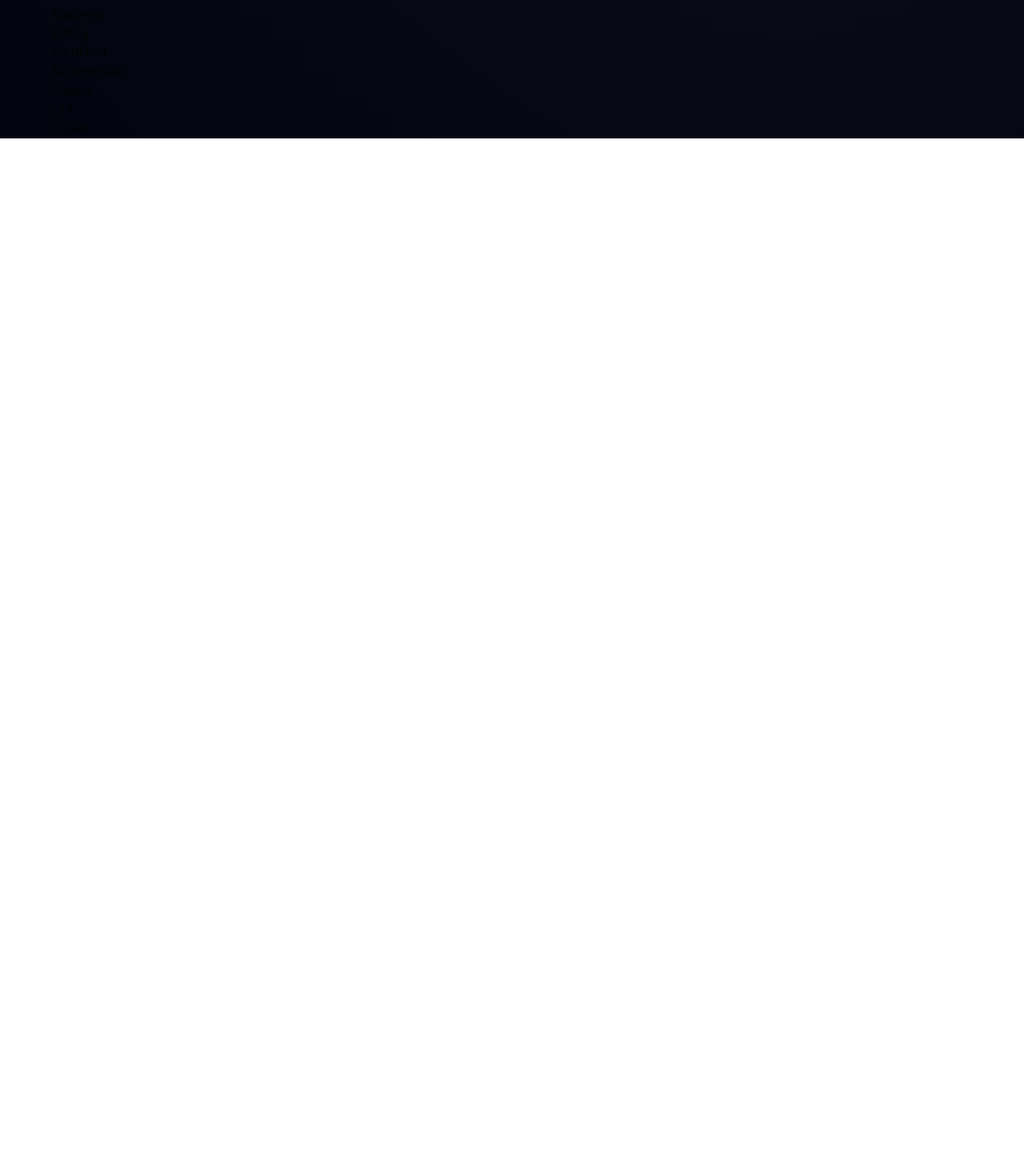
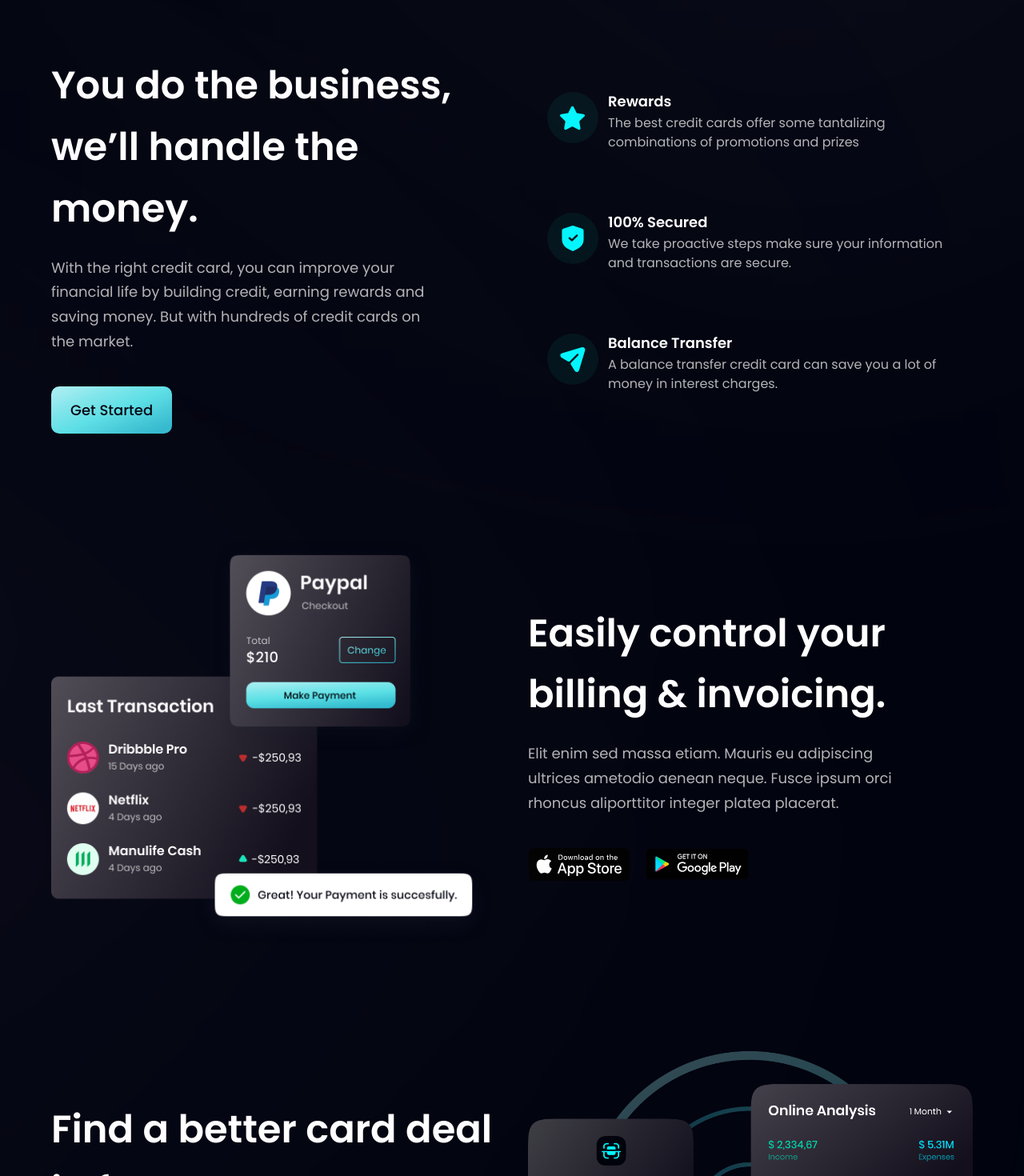
Before and after one commit to MarcelVoigt92/project_Hoobank, a React (Vite) app in the folder modern_bank_app/: page / in a window 1280 px wide. Shown: the part 940-2410 px from the top of the page at 80% size. Before the commit the page ends 1113 px from the top, so only its background shows below. Built offline with nearby package versions, Linux system fonts and the light colour scheme.

Commit message:
Billing,Business,Button,CardDeal done

```diff
--- a/modern_bank_app/src/components/Billing.jsx
+++ b/modern_bank_app/src/components/Billing.jsx
@@ -1,7 +1,39 @@
-import React from "react";
+import { apple, bill, google } from "../assets";
+import styles, { layout } from "../style";
 
-const Billing = () => {
-  return <div>Billing</div>;
-};
-
+const Billing = () => (
+  <section id="product" className={layout.sectionReverse}>
+    <div className={layout.sectionImgReverse}>
+      <img
+        src={bill}
+        alt="billing"
+        className="w-[100%] h-[100%] relative z-[5]"
+      />
+      <div className="absolute z-[3] -left-1/2 top-0 w-[50%] h-[50%] rounded-full white__gradient" />
+      <div className="absolute z-[0] -left-1/2 bottom-0 w-[50%] h-[50%] rounded-full pink__gradient" />
+    </div>
+    <div className={layout.sectionInfo}>
+      <h2 className={styles.heading2}>
+        Easily control your <br className="sm:block hidden" /> billing &
+        invoicing.
+      </h2>
+      <p className={`${styles.paragraph} max-w-[470px] mt-5`}>
+        Elit enim sed massa etiam. Mauris eu adipiscing ultrices ametodio aenean
+        neque. Fusce ipsum orci rhoncus aliporttitor integer platea placerat.
+      </p>
+      <div className="flex flex-row flex-wrap sm:mt-10 mt-6">
+        <img
+          src={apple}
+          alt="apple_store"
+          className="w-[128px] h-[42px] object-contain mr-5 cursor-pointer"
+        />
+        <img
+          src={google}
+          alt="google_play"
+          className="w-[128px] h-[42px] object-contain  cursor-pointer"
+        />
+      </div>
+    </div>
+  </section>
+);
 export default Billing;
--- a/modern_bank_app/src/components/Business.jsx
+++ b/modern_bank_app/src/components/Business.jsx
@@ -1,7 +1,52 @@
-import React from "react";
+import { features } from "../constants";
+import styles, { layout } from "../style";
+import Button from "./Button";
+
+const FeatureCard = ({ icon, title, content, index }) => (
+  <div
+    className={`flex flex-row p-6 rounded-[20px] ${
+      index !== features.length - 1 ? "mb-6" : "mb-0"
+    } feature-card`}
+  >
+    <div
+      className={`w-[64px] h-[64px] rounded-full ${styles.flexCenter} bg-dimBlue`}
+    >
+      <img src={icon} alt="icon" className="w-[50%] h-[50%] object-contain" />
+    </div>
+    <div className="flex-1 flex flex-col ml-3">
+      <h4 className="font-poppins font-semibold text-white text-[18px] leading-[23px] mb-1">
+        {title}
+      </h4>
+      <p className="font-poppins font-normal text-dimWhite text-[16px] leading-[24px] mb-1">
+        {content}
+      </p>
+    </div>
+  </div>
+);
 
 const Business = () => {
-  return <div>Business</div>;
+  return (
+    <section id="features" className={layout.section}>
+      <div className={layout.sectionInfo}>
+        <h2 className={styles.heading2}>
+          You do the business, <br className="sm:block hidden" /> we’ll handle
+          the money.
+        </h2>
+        <p className={`${styles.paragraph} max-w-[470px] mt-5`}>
+          With the right credit card, you can improve your financial life by
+          building credit, earning rewards and saving money. But with hundreds
+          of credit cards on the market.
+        </p>
+        <Button styles="mt-10" />
+      </div>
+
+      <div className={`${layout.sectionImg} flex-col`}>
+        {features.map((feature, index) => (
+          <FeatureCard key={feature.id} {...feature} index={index} />
+        ))}
+      </div>
+    </section>
+  );
 };
 
 export default Business;
--- a/modern_bank_app/src/components/Button.jsx
+++ b/modern_bank_app/src/components/Button.jsx
@@ -1,7 +1,14 @@
 import React from "react";
 
-const Button = () => {
-  return <div>Button</div>;
+const Button = ({ styles }) => {
+  return (
+    <button
+      type="button"
+      className={`py-4 px-6 bg-blue-gradient font-poppins font-medium text-[18px] text-primary outline-none ${styles} rounded-[10px]`}
+    >
+      Get Started
+    </button>
+  );
 };
 
 export default Button;
--- a/modern_bank_app/src/components/CardDeal.jsx
+++ b/modern_bank_app/src/components/CardDeal.jsx
@@ -1,7 +1,24 @@
-import React from "react";
+import { card } from "../assets";
+import styles, { layout } from "../style";
+import Button from "./Button";
 
-const CardDeal = () => {
-  return <div>CardDeal</div>;
-};
+const CardDeal = () => (
+  <section className={layout.section}>
+    <div className={layout.sectionInfo}>
+      <h2 className={`${styles.heading2}`}>
+        Find a better card deal <br className="sm:block hidden" /> in few easy
+        steps.
+      </h2>
+      <p className={`${styles.paragraph} max-w-[470px] mt-5`}>
+        Arcu tortor, purus in mattis at sed integer faucibus. Aliquet quis
+        aliquet eget mauris tortor.ç Aliquet ultrices ac, ametau.
+      </p>
+      <Button styles="mt-10" />
+    </div>
+    <div className={layout.sectionImg}>
+      <img src={card} alt="card" className="w-[100%] h-[100%]" />
+    </div>
+  </section>
+);
 
 export default CardDeal;
```
